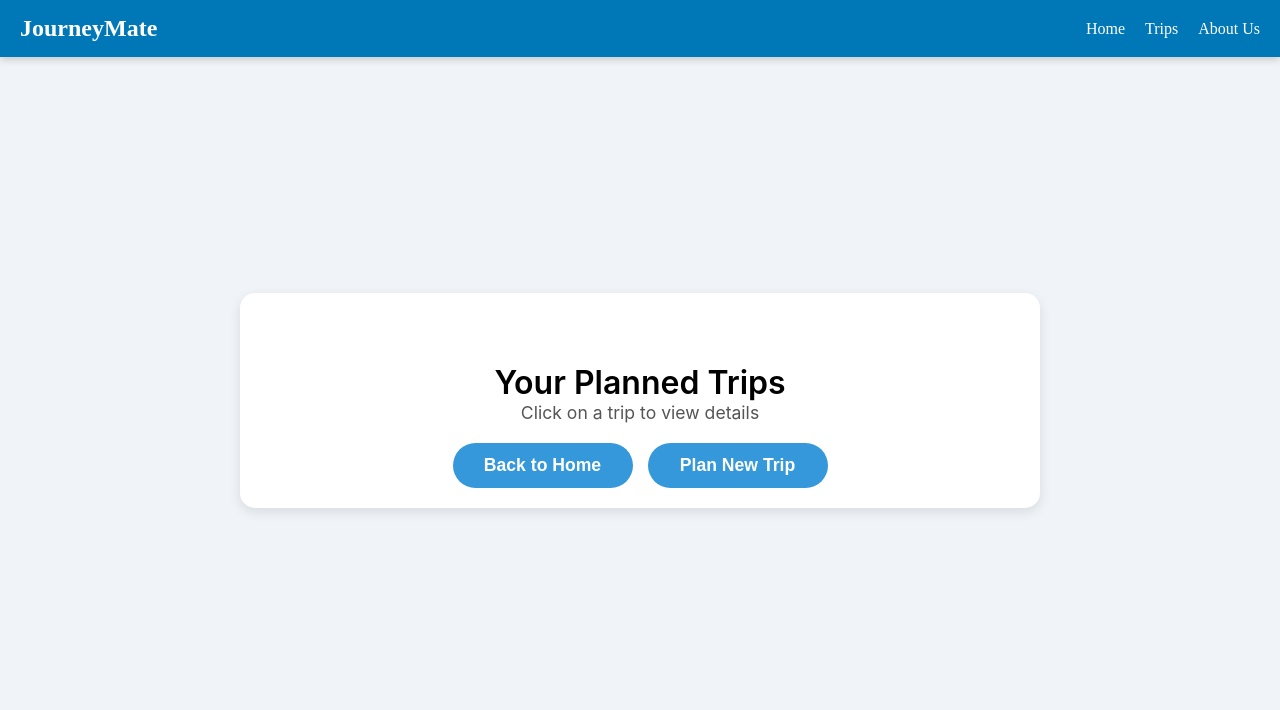
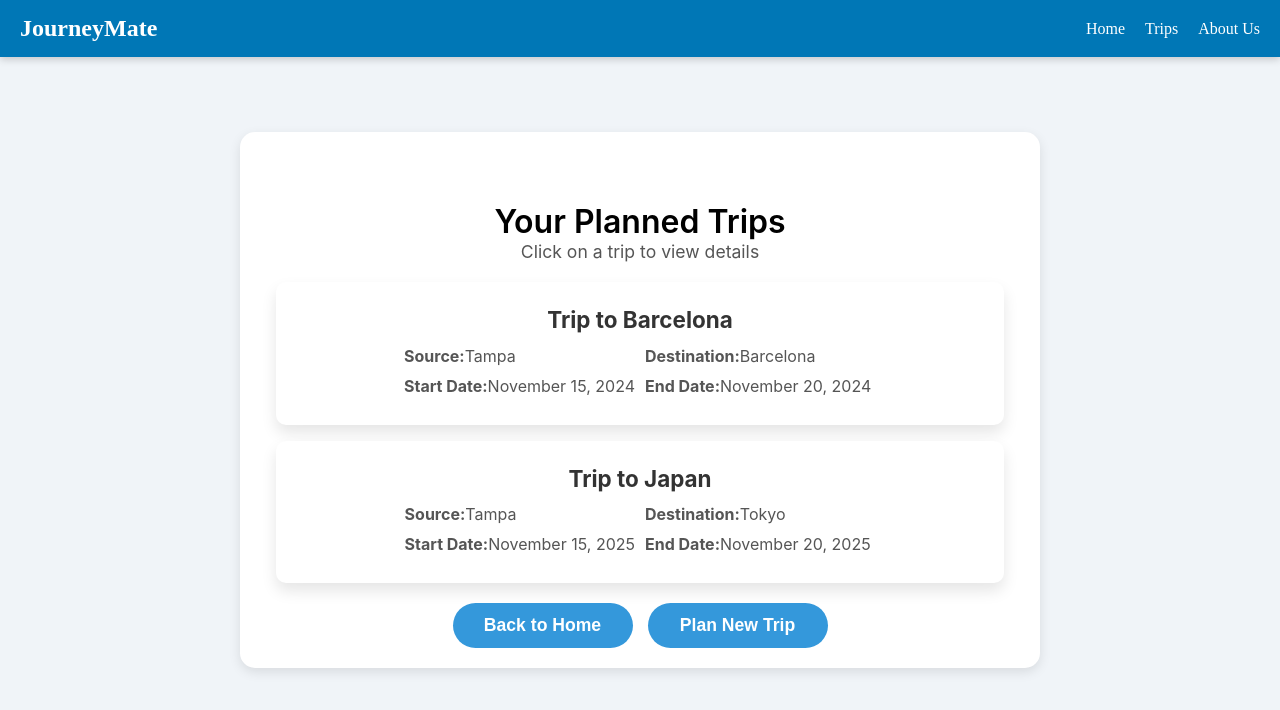
Before and after one commit to TejasSathe010/JourneyMate---Travel-Planner, a plain HTML site: page planned-trip/trip-list.html in a window 1280 px wide. Drawn offline with Linux system fonts and the light colour scheme.

Commit message:
update trip list

```diff
--- a/planned-trip/css/style.css
+++ b/planned-trip/css/style.css
@@ -188,3 +188,71 @@ h1 {
         width: 100%;
     }
 }
+
+/* Trips List */
+.trips-list {
+    display: grid;
+    grid-template-columns: 1fr;
+    gap: 1.5rem;
+    padding: 30;
+    margin-bottom: 30;
+}
+
+.trip-card {
+    background-color: #fff;
+    border-radius: 10px;
+    box-shadow: 0 8px 15px rgba(0, 0, 0, 0.1);
+    padding: 1.5rem;
+    transition: transform 0.3s ease, box-shadow 0.3s ease;
+    display: flex;
+    flex-direction: column;
+    justify-content: space-between;
+    align-items: center;
+    flex-wrap: wrap;
+    margin: 1rem;
+}
+
+.trip-link {
+    text-decoration: none;
+    color: inherit;
+    display: block;
+    margin: 20;
+}
+
+.trip-link:hover {
+    background-color: #f9f9f9;
+}
+
+.trip-card:hover {
+    transform: translateY(-5px);
+    box-shadow: 0 12px 24px rgba(0, 0, 0, 0.2);
+}
+
+.trip-details p{
+    max-width: 60%;
+}
+
+.trip-title {
+    color: #333;
+    font-size: 1.2rem;
+    margin-bottom: 0.5rem;
+}
+
+.trip-details{
+    margin: 0.3rem 0;
+    font-size: 1rem;
+    color: #555;
+    display: grid;
+    grid-template-columns: 1fr 1fr; /* Two equal-width columns */
+    gap: 10px; /* Space between grid items */
+}
+
+.trip-actions {
+    display: flex;
+    justify-content: space-evenly;
+    align-items: center;
+}
+.detail-item {
+    display: flex;
+    text-align: left;
+}
--- a/planned-trip/trip-list.html
+++ b/planned-trip/trip-list.html
@@ -51,8 +51,39 @@
             <p class="subtitle">Click on a trip to view details</p>
         </header>
 
-        <div id="trip-list"></div>
+        <div id="trip-list">
+            <a href="../trip-detail/trip-detail.html" class="trip-link">
+                <div class="trip-card">
+                    <div class="trip-title">
+                        <h3>Trip to Barcelona</h3>
+                    </div>
+                    <div class="trip-details">
+                        <div class="detail-item"><strong>Source:</strong> Tampa</div>
+                        <div class="detail-item"><strong>Destination:</strong> Barcelona</div>
+                        <div class="detail-item"><strong>Start Date:</strong> November 15, 2024</div>
+                        <div class="detail-item"><strong>End Date:</strong> November 20, 2024</div>
+                    </div>
+                </div>
+            </a>
 
+        </div>
+
+        <div id="trip-list">
+            <a href="../trip-detail/trip-detail-jp.html" class="trip-link">
+                <div class="trip-card">
+                    <div class="trip-title">
+                        <h3>Trip to Japan</h3>
+                    </div>
+                    <div class="trip-details">
+                        <div class="detail-item"><strong>Source:</strong> Tampa</div>
+                        <div class="detail-item"><strong>Destination:</strong> Tokyo</div>
+                        <div class="detail-item"><strong>Start Date:</strong> November 15, 2025</div>
+                        <div class="detail-item"><strong>End Date:</strong> November 20, 2025</div>
+                    </div>
+                </div>
+            </a>
+
+        </div>
         <div class="button-container" style="margin-top: 20px;">
             <button class="back-btn" onclick="window.location.href='../index.html'">Back to Home</button>
             <button class="add-trip-btn" onclick="window.location.href='../create-trip/create-trip.html'">Plan New Trip</button>
```
